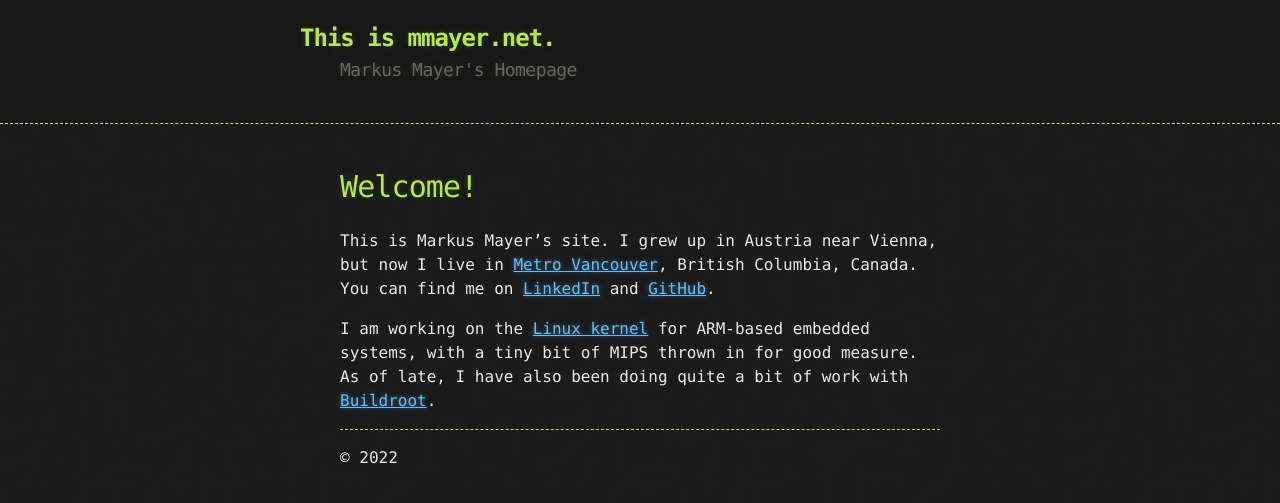
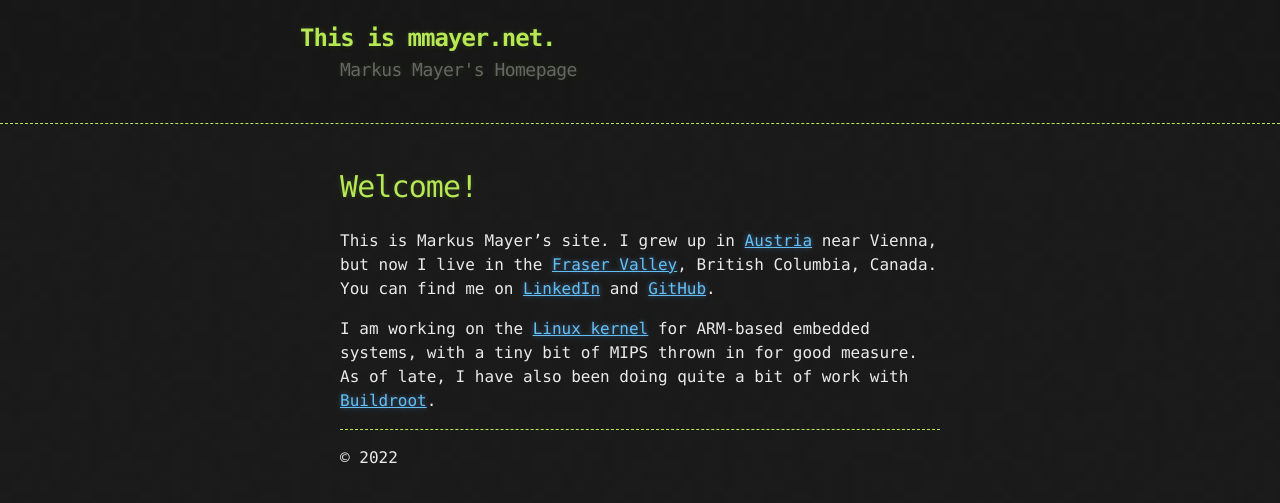
Before and after one commit to mmayer/mmayer.github.io, a Jekyll site: the page built from index.md, in a window 1280 px wide. Shown: the top 503 px of the page. Built offline with Jekyll 4.4.1, drawn with Linux system fonts in a browser that asks for light colours; our own code applies the rules of GitHub Pages for plain Markdown files.

Commit message:
Replaced "Metro Vancouver" with "Fraser Valley". Added a link to Wikipedia's "Austria" page.

```diff
--- a/index.md
+++ b/index.md
@@ -4,9 +4,10 @@ layout: default
 
 # Welcome!
 
-This is Markus Mayer&#8217;s site. I grew up in Austria near Vienna, but now I
-live in [Metro Vancouver](https://en.wikipedia.org/wiki/Greater_Vancouver),
-British Columbia, Canada. You can find me on
+This is Markus Mayer&#8217;s site. I grew up in
+[Austria](https://en.wikipedia.org/wiki/Austria) near Vienna, but now I live
+in the [Fraser Valley](https://en.wikipedia.org/wiki/Fraser_Valley), British
+Columbia, Canada. You can find me on
 [LinkedIn](https://ca.linkedin.com/in/mmayer/) and
 [GitHub](https://github.com/mmayer/).
 
```
